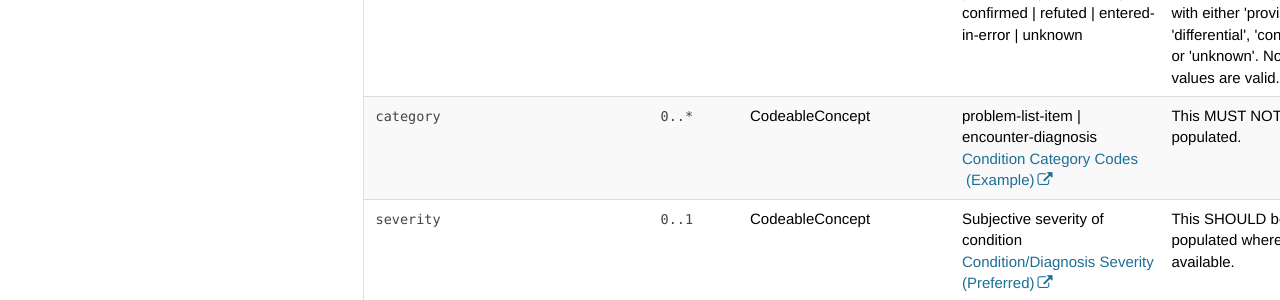
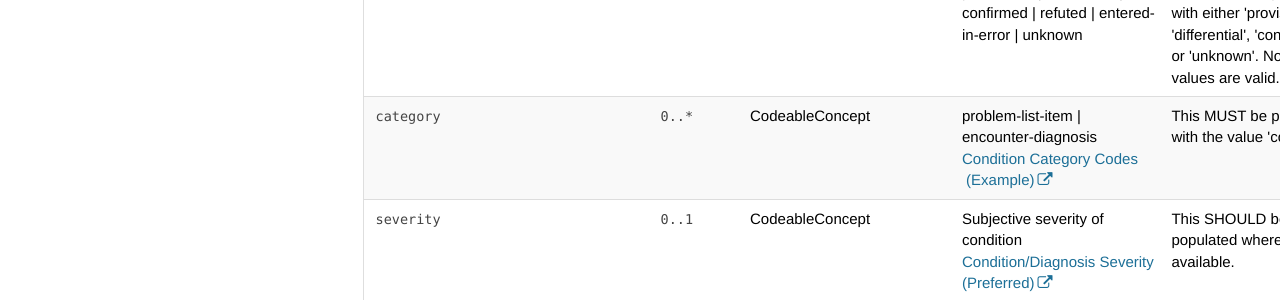
Before and after one commit to nhsconnect/FHIR-CDS, a Jekyll site: the page built from pages/explore/api_condition.md, in a window 1280 px wide and 900 px high, scrolled down 1216 px. Shown: the part 153-453 px from the top of the window. Built offline with Jekyll 4.4.1, drawn with Linux system fonts in a browser that asks for light colours; nearby versions of some CDN libraries; our own code applies the rules of GitHub Pages for plain Markdown files; comment, search, counter and statistics services are not loaded.

Commit message:
Category guidance updated
Was 'Do NOT use', now "This MUST be populated with the value 'concern'"

```diff
--- a/pages/explore/api_condition.md
+++ b/pages/explore/api_condition.md
@@ -88,7 +88,7 @@ Detailed implementation guidance for a `Condition` resource in the CDS context i
  <tr><td><code class="highlighter-rouge">identifier</code></td><td><code class="highlighter-rouge">0..*</code></td><td>Identifier</td><td>External Ids for this condition</td><td>&nbsp;</td></tr>
  <tr><td><code class="highlighter-rouge">clinicalStatus</code></td><td><code class="highlighter-rouge">0..1</code></td><td>code</td><td>active | recurrence | inactive | remission | resolved <a href="https://www.hl7.org/fhir/STU3/valueset-condition-clinical.html">Condition Clinical Status Codes  (Required)</a></td><td>This MUST be populated with 'active'. No other values are valid.</td></tr>
  <tr><td><code class="highlighter-rouge">verificationStatus</code></td><td><code class="highlighter-rouge">0..1</code></td><td>code</td><td>provisional | differential | confirmed | refuted | entered-in-error | unknown</td><td>This MUST be populated with either 'provisional', 'differential', 'confirmed' or 'unknown'. No other values are valid.</td></tr>
- <tr><td><code class="highlighter-rouge">category</code></td><td><code class="highlighter-rouge">0..*</code></td><td>CodeableConcept</td><td>problem-list-item | encounter-diagnosis <a href="https://www.hl7.org/fhir/STU3/valueset-condition-category.html">Condition Category Codes  (Example)</a></td><td>This MUST NOT be populated.</td></tr>
+ <tr><td><code class="highlighter-rouge">category</code></td><td><code class="highlighter-rouge">0..*</code></td><td>CodeableConcept</td><td>problem-list-item | encounter-diagnosis <a href="https://www.hl7.org/fhir/STU3/valueset-condition-category.html">Condition Category Codes  (Example)</a></td><td>This MUST be populated with the value 'concern'.</td></tr>
  <tr><td><code class="highlighter-rouge">severity</code></td><td><code class="highlighter-rouge">0..1</code></td><td>CodeableConcept</td><td>Subjective severity of condition <a href="https://www.hl7.org/fhir/STU3/valueset-condition-severity.html">Condition/Diagnosis Severity (Preferred)</a></td><td>This SHOULD be populated where available.</td></tr>
  <tr><td><code class="highlighter-rouge">code</code></td><td><code class="highlighter-rouge">0..1</code></td><td>CodeableConcept</td><td>Identification of the condition, problem or diagnosis <a href="https://www.hl7.org/fhir/STU3/valueset-condition-code.html">Condition/Problem/Diagnosis Codes (Example)</a></td><td>This MUST be populated.</td></tr>
  <tr><td><code class="highlighter-rouge">bodySite</code></td><td><code class="highlighter-rouge">0..*</code></td><td>CodeableConcept</td><td>Anatomical location, if relevant <a href="https://www.hl7.org/fhir/STU3/valueset-body-site.html">SNOMED CT Body Structures (Example)</a></td><td>This SHOULD be populated where available.</td></tr>
```
